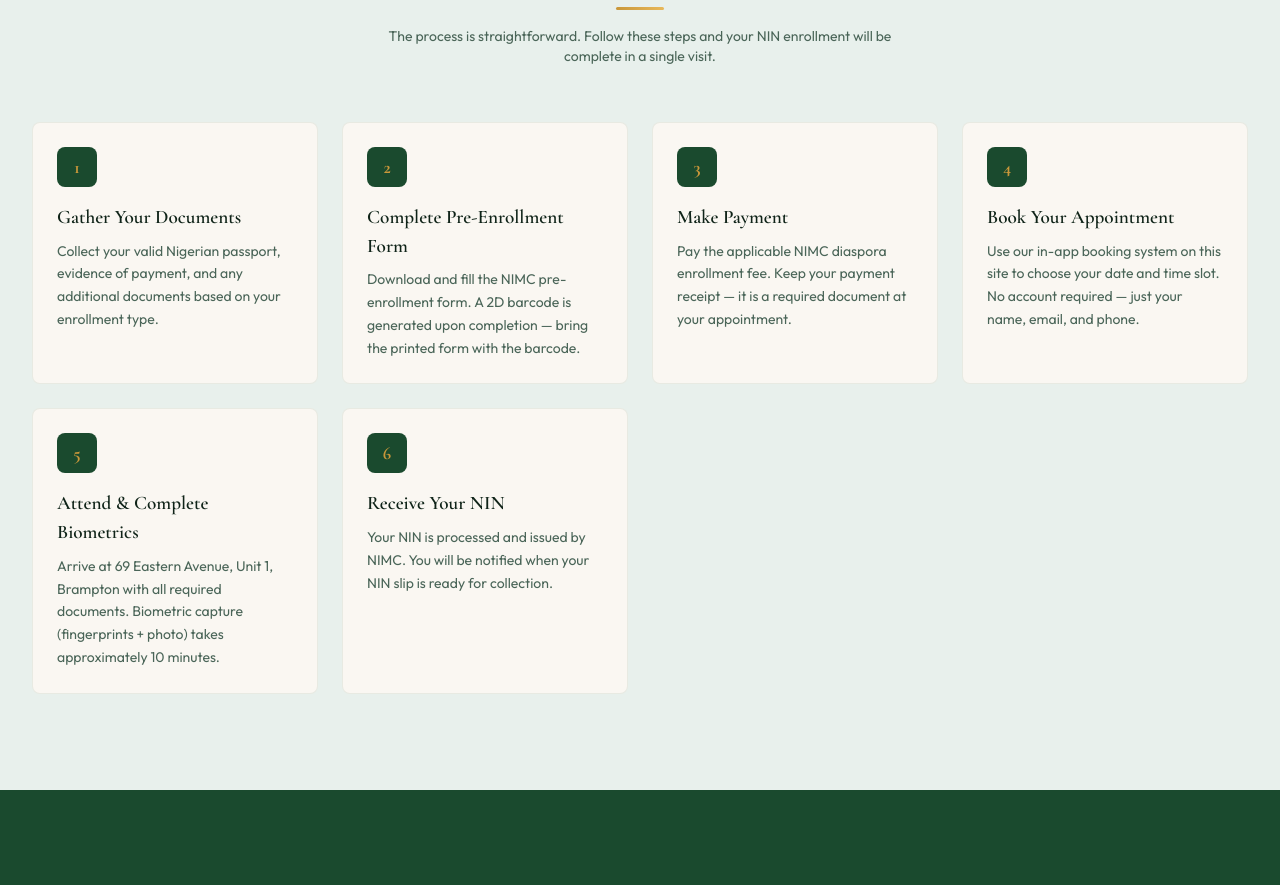
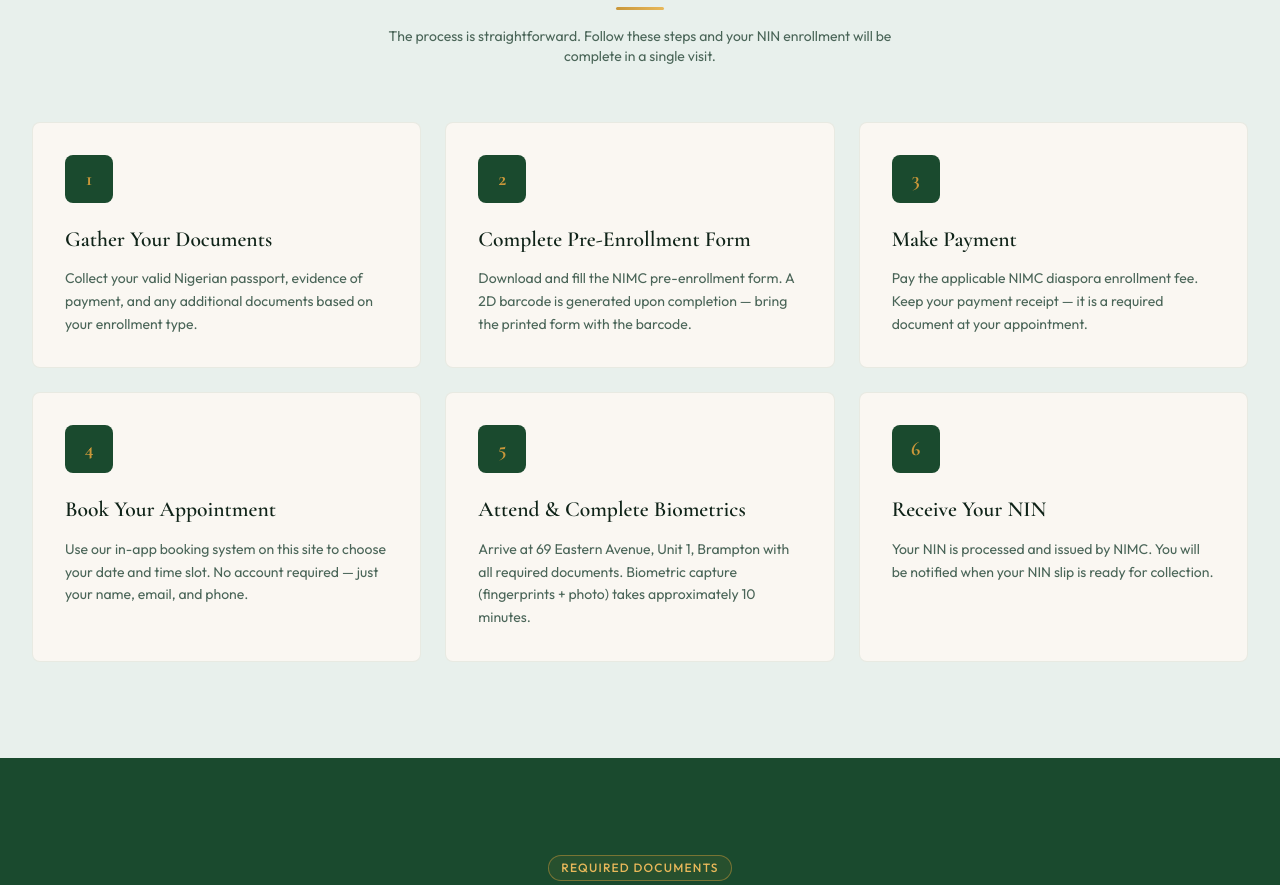
Before and after one commit to ksqbrampton-rgb/ksq-brampton, a Next.js app: page / in a window 1280 px wide. Shown: the part 2240-3125 px from the top of the page. Built offline with nearby package versions, Linux system fonts and the light colour scheme.

Commit message:
UI: remove dev credentials, fix enroll grid to 3x2

```diff
--- a/app/admin/login/page.tsx
+++ b/app/admin/login/page.tsx
@@ -166,16 +166,6 @@ export default function AdminLoginPage() {
           <Suspense fallback={<div className="h-48" />}>
             <LoginForm />
           </Suspense>
-
-          {/* Dev hint */}
-          <div
-            className="mt-6 p-3 rounded-lg text-xs font-body"
-            style={{ background: "rgba(201,151,58,0.08)", border: "1px solid rgba(201,151,58,0.15)", color: "rgba(255,255,255,0.45)" }}
-          >
-            <p className="font-medium mb-1" style={{ color: "var(--gold)" }}>Dev credentials</p>
-            <p>Email: <span className="font-mono text-white/60">admin@ksqbrampton.ca</span></p>
-            <p>Password: <span className="font-mono text-white/60">Admin1234!</span></p>
-          </div>
         </div>
 
         <p className="text-center mt-6">
--- a/components/public/EnrollSection.tsx
+++ b/components/public/EnrollSection.tsx
@@ -61,23 +61,18 @@ export default function EnrollSection() {
           </p>
         </div>
 
-        {/* 6-card grid */}
-        <div
-          className="grid gap-6 reveal"
-          style={{
-            gridTemplateColumns: "repeat(auto-fill, minmax(280px, 1fr))",
-          }}
-        >
+        {/* 6-card grid — 1 col mobile · 2 col tablet · 3 col desktop */}
+        <div className="grid grid-cols-1 sm:grid-cols-2 lg:grid-cols-3 gap-6 reveal">
           {STEPS.map((step) => (
             <div
               key={step.number}
               className="ksq-card group"
-              style={{ background: "var(--cream)" }}
+              style={{ background: "var(--cream)", padding: "2rem" }}
             >
               {/* Number badge */}
-              <div className="flex items-start gap-4 mb-4">
+              <div className="flex items-start gap-4 mb-5">
                 <div
-                  className="w-10 h-10 rounded-lg flex items-center justify-center flex-shrink-0 font-heading font-bold text-lg transition-colors duration-200"
+                  className="w-12 h-12 rounded-lg flex items-center justify-center flex-shrink-0 font-heading font-bold text-xl transition-colors duration-200"
                   style={{
                     background: "var(--green)",
                     color: "var(--gold)",
@@ -88,9 +83,9 @@ export default function EnrollSection() {
                 </div>
               </div>
               <h3
-                className="font-heading font-semibold mb-2"
+                className="font-heading font-semibold mb-3"
                 style={{
-                  fontSize: "1.2rem",
+                  fontSize: "1.35rem",
                   color: "var(--dark)",
                   fontFamily: "var(--font-cormorant)",
                 }}
```
